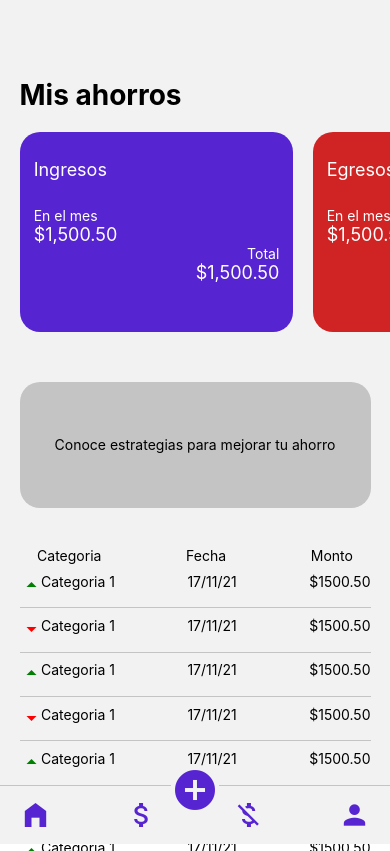
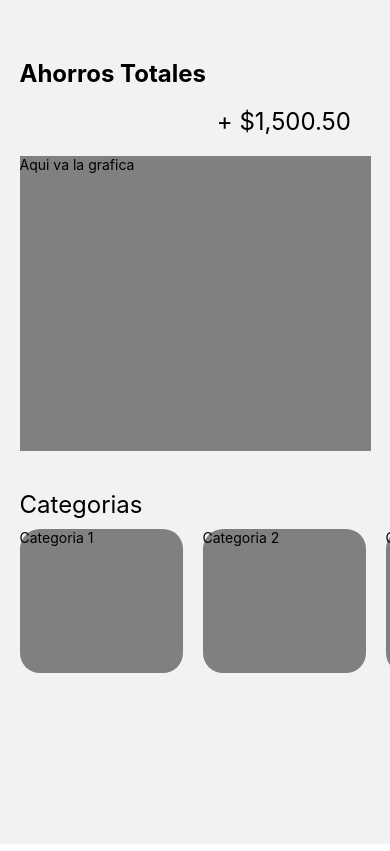
Before and after one commit to rigobertoalag/budget-portfolio, a React Native app: screen /SavingDetails in a window 390 px wide. Built offline with nearby package versions, Linux system fonts and the light colour scheme.

Commit message:
Finish with entries&draws global page

```diff
--- a/App.js
+++ b/App.js
@@ -4,7 +4,9 @@ import { createNativeStackNavigator } from '@react-navigation/native-stack';
 
 //Routes
 import Login from './components/users/Login'
+import TabNav from './components/TabNav'
 import IndexBudget from './components/budget/IndexBudget'
+import SavingDetails from './components/budget/SavingDetails'
 
 const Stack = createNativeStackNavigator();
 
@@ -13,9 +15,12 @@ export default function App() {
     <NavigationContainer>
       {
         // <Stack.Navigator initialRouteName="Login" screenOptions={{ headerShown: false }}>
-        <Stack.Navigator initialRouteName="IndexBudget" screenOptions={{ headerShown: false }}>
+        <Stack.Navigator initialRouteName="Login" screenOptions={{ headerShown: false }}>
           <Stack.Screen name="Login" component={Login} />
+          <Stack.Screen name="TabNav" component={TabNav} />
+
           <Stack.Screen name="IndexBudget" component={IndexBudget} />
+          <Stack.Screen name="SavingDetails" component={SavingDetails} />
 
           {/* Testing routes */}
           {/* <Stack.Screen name="Details" component={DetailsScreen} /> */}
--- /dev/null
+++ b/components/TabNav.jsx
@@ -0,0 +1,47 @@
+import * as React from "react";
+import { NavigationContainer } from "@react-navigation/native";
+import { createBottomTabNavigator } from "@react-navigation/bottom-tabs";
+import { MaterialIcons } from "@expo/vector-icons";
+
+import IndexBudget from "./budget/IndexBudget";
+import SavingDetails from "./budget/SavingDetails";
+
+const Tab = createBottomTabNavigator();
+
+export default function App() {
+  return (
+    <NavigationContainer independent={true}>
+      <Tab.Navigator
+        screenOptions={({ route }) => ({
+          tabBarIcon: ({ color, size }) => {
+            let iconName;
+
+            if (route.name === "Inicio") {
+              iconName = "home-filled";
+            } else if (route.name === "Ahorros") {
+              iconName = "attach-money";
+            } else if (route.name === "Gastos") {
+              iconName = "money-off";
+            } else if (route.name === "Perfil") {
+              iconName = "person";
+            } else if (route.name === "Añadir") {
+              iconName = "add-circle";
+            }
+
+            // You can return any component that you like here!
+            return <MaterialIcons name={iconName} size={size} color={color} />;
+          },
+          tabBarActiveTintColor: "#5624D0",
+          tabBarInactiveTintColor: "gray",
+          headerShown: false,
+        })}
+      >
+        <Tab.Screen name="Inicio" component={IndexBudget} />
+        <Tab.Screen name="Ahorros" component={SavingDetails} />
+        <Tab.Screen name="Añadir" component={SavingDetails} />
+        <Tab.Screen name="Gastos" component={SavingDetails} />
+        <Tab.Screen name="Perfil" component={SavingDetails} />
+      </Tab.Navigator>
+    </NavigationContainer>
+  );
+}
--- a/components/budget/IndexBudget.jsx
+++ b/components/budget/IndexBudget.jsx
@@ -307,49 +307,6 @@ export default function IndexBudget() {
           </View>
         </ScrollView>
       </View>
-
-      {/* BOTTOM NAVIGATOR */}
-      <View
-        style={{
-          bottom: 0,
-          width: "100%",
-          height: "7%",
-          backgroundColor: "#F2F2F2",
-          position: "absolute",
-          flexDirection: "row",
-          justifyContent: "space-between",
-          alignItems: "center",
-          borderTopWidth: 1,
-          borderColor: "#C4C4C4",
-        }}
-      >
-        <MaterialIcons
-          name="home-filled"
-          size={32}
-          color="#5624D0"
-          style={{ marginLeft: "5%" }}
-        />
-        <MaterialIcons name="attach-money" size={32} color="#5624D0" />
-        <MaterialIcons name="money-off" size={32} color="#5624D0" />
-        <MaterialIcons
-          name="person"
-          size={32}
-          color="#5624D0"
-          style={{ marginRight: "5%" }}
-        />
-      </View>
-
-      {/* ADD BUTTON */}
-      <View
-        style={{ bottom: "3.5%", position: "absolute", alignSelf: "center" }}
-      >
-        <MaterialIcons
-          name="add-circle"
-          size={48}
-          color="#5624D0"
-          style={{ backgroundColor: "#F2F2F2" }}
-        />
-      </View>
     </View>
   );
 }
--- /dev/null
+++ b/components/budget/SavingDetails.jsx
@@ -0,0 +1,79 @@
+import React from "react";
+import { View, Text, ScrollView } from "react-native";
+
+export default function SavingDetails() {
+  return (
+    <View style={{ flex: 1 }}>
+      {/* HEADER  */}
+      <Text
+        style={{
+          marginTop: "15%",
+          marginLeft: "5%",
+          fontSize: 24,
+          fontWeight: "bold",
+        }}
+      >
+        Ahorros Totales
+      </Text>
+      <View style={{ marginTop: "5%", width: "100%", alignItems: "flex-end" }}>
+        <Text style={{ marginRight: "10%", fontSize: 24 }}>+ $1,500.50</Text>
+      </View>
+
+      {/* GRAPH CONTAINER */}
+      <View
+        style={{
+          marginTop: "5%",
+          height: "35%",
+          width: "90%",
+          marginLeft: "5%",
+          backgroundColor: "grey",
+        }}
+      >
+        <Text>Aqui va la grafica</Text>
+      </View>
+
+      <View style={{ marginTop: "10%", height: "25%", width: "100%" }}>
+        <Text style={{ fontSize: 24, marginLeft: "5%" }}>Categorias</Text>
+
+        <ScrollView
+          horizontal={true}
+          style={{ marginLeft: "5%", marginTop: "2.5%" }}
+        >
+          <View
+            style={{
+              backgroundColor: "grey",
+              height: 144,
+              width: 163,
+              borderRadius: 20,
+              marginRight: 20,
+            }}
+          >
+            <Text>Categoria 1</Text>
+          </View>
+          <View
+            style={{
+              backgroundColor: "grey",
+              height: 144,
+              width: 163,
+              borderRadius: 20,
+              marginRight: 20,
+            }}
+          >
+            <Text>Categoria 2</Text>
+          </View>
+          <View
+            style={{
+              backgroundColor: "grey",
+              height: 144,
+              width: 163,
+              borderRadius: 20,
+              marginRight: 20,
+            }}
+          >
+            <Text>Categoria 3</Text>
+          </View>
+        </ScrollView>
+      </View>
+    </View>
+  );
+}
--- a/components/users/Login.jsx
+++ b/components/users/Login.jsx
@@ -98,7 +98,7 @@ export default function Login({ navigation }) {
 
       {/* LOGIN BUTTON */}
       <TouchableOpacity
-        onPress={() => navigation.navigate("IndexBudget")}
+        onPress={() => navigation.navigate("TabNav")}
         style={{
           justifyContent: "center",
           backgroundColor: "#5624D0",
```
